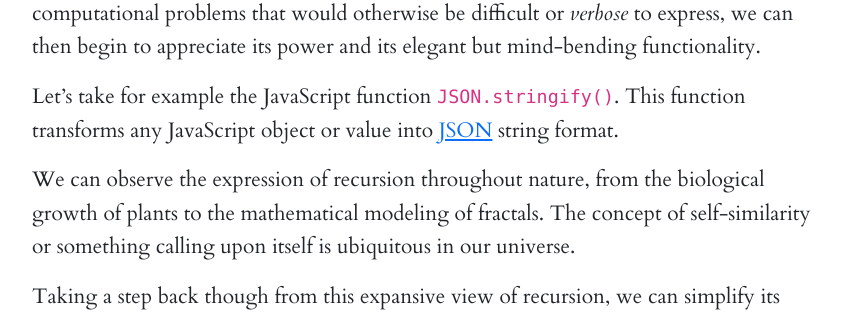
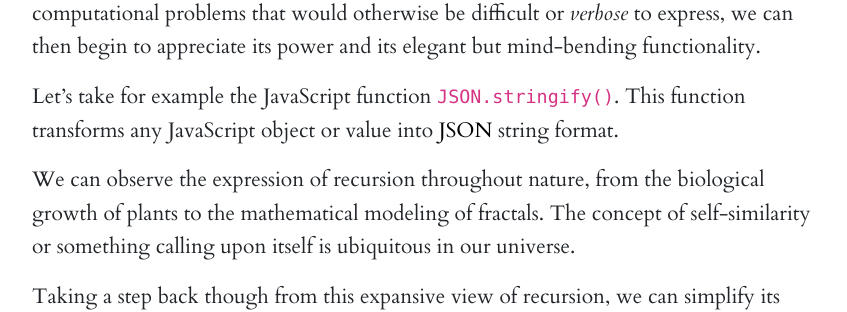
Before and after one commit to aaronzomback/design-portfolio, a Jekyll site: the page built from _posts/2021-04-30-what-is-recursion?.markdown, in a window 1280 px wide and 1400 px high, scrolled down 434 px. Shown: the part 460-772 px from the top of the window, without its empty margins (158-1005 px from the left). Built offline with Jekyll 4.4.1, drawn with Linux system fonts in a browser that asks for light colours; nearby versions of some CDN libraries.

Commit message:
style: a link in articles

```diff
--- a/_sass/_articles.scss
+++ b/_sass/_articles.scss
@@ -32,4 +32,15 @@ height: 5000px;
     font-size: 40px;
     font-weight: 600;
   }
+
+  pre {
+    padding: 1em;
+    background-color: #f8f9fa;
+  }
+
+  a {
+    text-decoration: none;
+    color: black;
+    border-bottom: 0.4px;
+  }
 }
```
